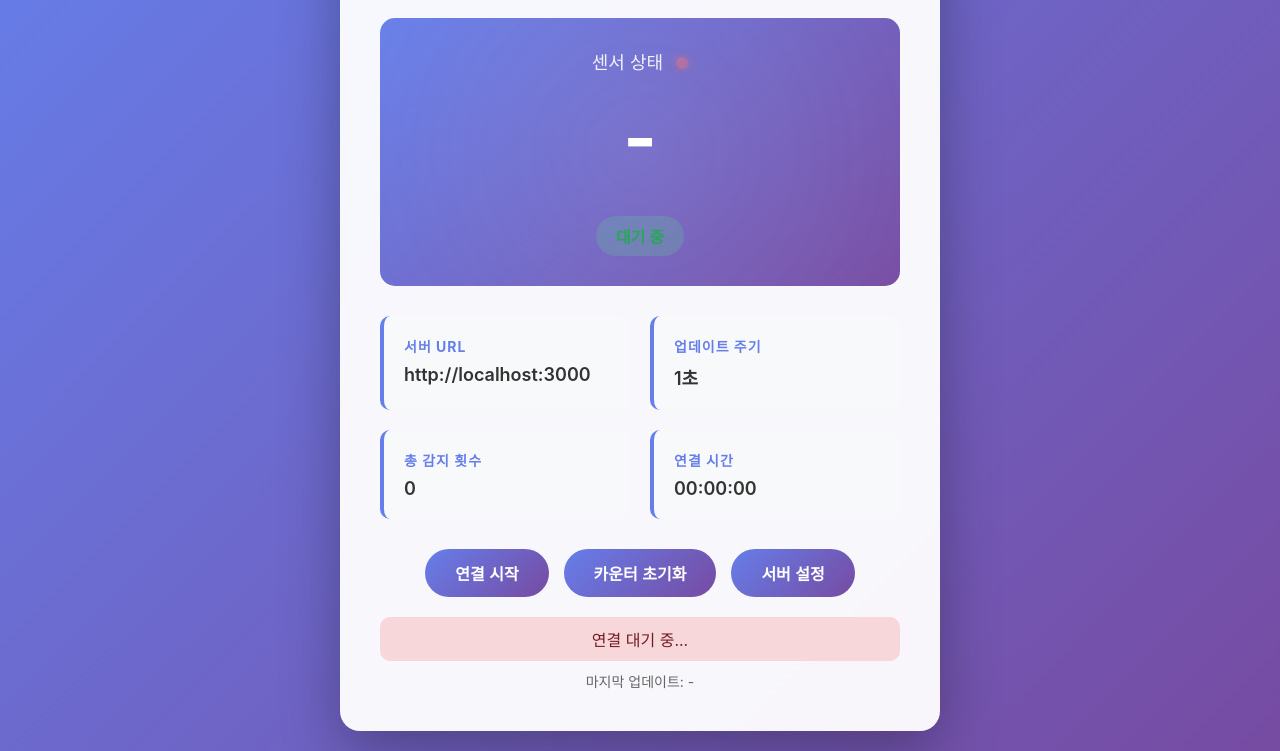
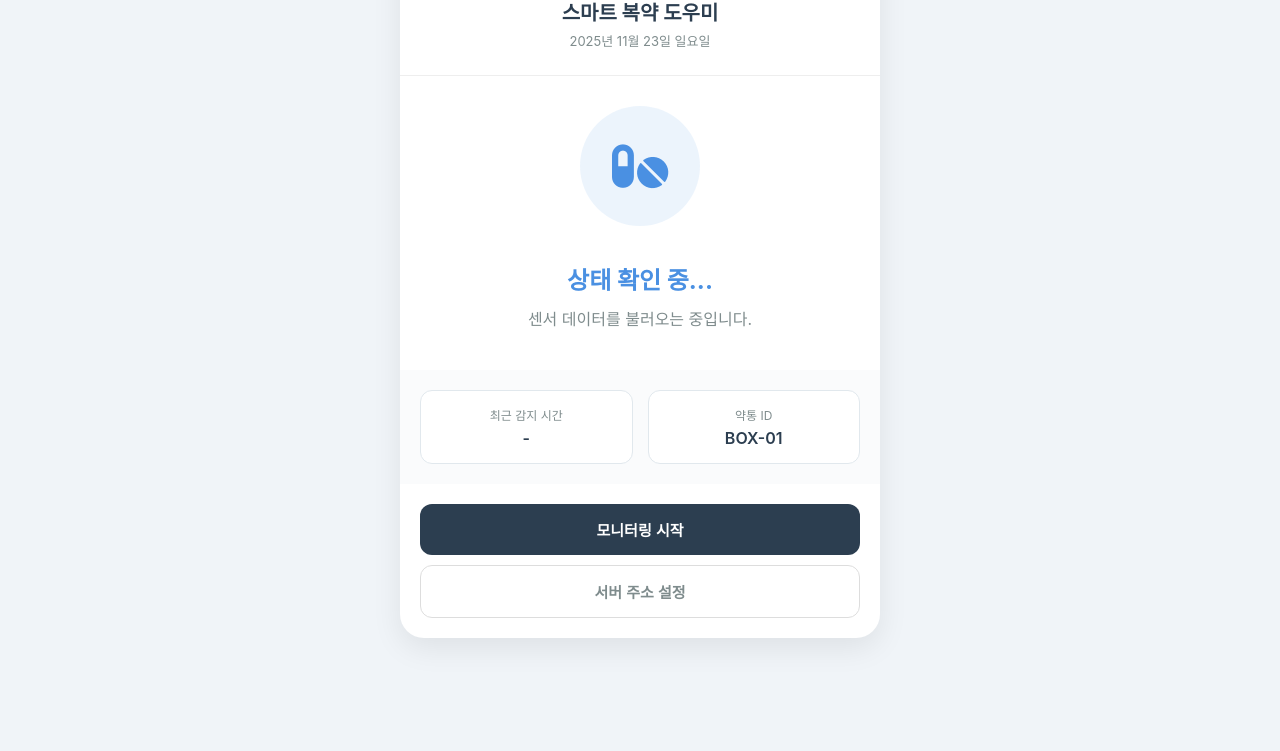
Before and after one commit to jiwooo34/Contest, a website: page public/index.html in a window 1280 px wide. Shown: the part 112-863 px from the top of the page. After the commit the page ends 800 px from the top, so only its background shows below. Drawn offline with Linux system fonts and the light colour scheme.

Commit message:
Update index.html

```diff
--- a/public/index.html
+++ b/public/index.html
@@ -3,17 +3,24 @@
 <head>
     <meta charset="UTF-8">
     <meta name="viewport" content="width=device-width, initial-scale=1.0">
-    <title>IR 센서 모니터링 대시보드</title>
+    <title>스마트 복약 알림이</title>
+    <link href="https://cdnjs.cloudflare.com/ajax/libs/font-awesome/6.0.0/css/all.min.css" rel="stylesheet">
     <style>
-        * {
-            margin: 0;
-            padding: 0;
-            box-sizing: border-box;
+        :root {
+            --primary-color: #4A90E2; /* 복용 전 (파랑) */
+            --success-color: #2ECC71; /* 복용 완료 (초록) */
+            --bg-color: #F0F4F8;
+            --card-bg: #FFFFFF;
+            --text-main: #2C3E50;
+            --text-sub: #7F8C8D;
         }
 
+        * { margin: 0; padding: 0; box-sizing: border-box; }
+
         body {
-            font-family: -apple-system, BlinkMacSystemFont, 'Segoe UI', Roboto, 'Helvetica Neue', Arial, sans-serif;
-            background: linear-gradient(135deg, #667eea 0%, #764ba2 100%);
+            font-family: 'Noto Sans KR', -apple-system, BlinkMacSystemFont, sans-serif;
+            background-color: var(--bg-color);
+            color: var(--text-main);
             min-height: 100vh;
             display: flex;
             justify-content: center;
@@ -21,263 +28,214 @@
             padding: 20px;
         }
 
-        .container {
-            background: rgba(255, 255, 255, 0.95);
-            border-radius: 20px;
-            box-shadow: 0 20px 60px rgba(0, 0, 0, 0.3);
-            padding: 40px;
-            max-width: 600px;
+        .app-container {
+            background: var(--card-bg);
+            border-radius: 24px;
+            box-shadow: 0 10px 30px rgba(0,0,0,0.08);
             width: 100%;
+            max-width: 480px;
+            overflow: hidden;
+            position: relative;
         }
 
-        h1 {
+        /* 헤더 영역 */
+        header {
+            padding: 25px;
             text-align: center;
-            color: #333;
-            margin-bottom: 30px;
-            font-size: 28px;
+            border-bottom: 1px solid #eee;
         }
 
-        .sensor-display {
-            background: linear-gradient(135deg, #667eea 0%, #764ba2 100%);
-            border-radius: 15px;
-            padding: 30px;
-            margin-bottom: 30px;
-            text-align: center;
-            color: white;
-            position: relative;
-            overflow: hidden;
+        header h1 {
+            font-size: 20px;
+            font-weight: 700;
+            color: var(--text-main);
         }
 
-        .sensor-display::before {
-            content: '';
-            position: absolute;
-            top: -50%;
-            right: -50%;
-            width: 200%;
-            height: 200%;
-            background: radial-gradient(circle, rgba(255,255,255,0.1) 0%, transparent 70%);
-            animation: pulse 3s ease-in-out infinite;
+        header p {
+            font-size: 13px;
+            color: var(--text-sub);
+            margin-top: 5px;
         }
 
-        @keyframes pulse {
-            0%, 100% { transform: scale(1); opacity: 0.5; }
-            50% { transform: scale(1.1); opacity: 1; }
+        /* 메인 상태 카드 */
+        .status-card {
+            padding: 40px 20px;
+            text-align: center;
+            transition: all 0.3s ease;
         }
 
-        .sensor-value {
-            font-size: 72px;
-            font-weight: bold;
-            margin: 20px 0;
-            position: relative;
-            z-index: 1;
+        .icon-wrapper {
+            width: 120px;
+            height: 120px;
+            border-radius: 50%;
+            margin: 0 auto 25px;
+            display: flex;
+            justify-content: center;
+            align-items: center;
+            font-size: 50px;
+            transition: all 0.3s ease;
         }
 
-        .sensor-label {
-            font-size: 18px;
-            opacity: 0.9;
+        .status-text h2 {
+            font-size: 24px;
             margin-bottom: 10px;
         }
 
-        .status-indicator {
-            display: inline-block;
-            width: 12px;
-            height: 12px;
-            border-radius: 50%;
-            margin-left: 8px;
-            animation: blink 2s infinite;
+        .status-text p {
+            font-size: 16px;
+            color: var(--text-sub);
         }
 
-        .status-indicator.active {
-            background: #4ade80;
-            box-shadow: 0 0 10px #4ade80;
+        /* 상태별 스타일 (JS로 토글) */
+        /* 상태 1: 약이 있음 (Pills Present) */
+        .status-card[data-state="has-pills"] .icon-wrapper {
+            background-color: rgba(74, 144, 226, 0.1);
+            color: var(--primary-color);
+            animation: bounce 2s infinite;
+        }
+        .status-card[data-state="has-pills"] .status-text h2 {
+            color: var(--primary-color);
         }
 
-        .status-indicator.inactive {
-            background: #f87171;
-            box-shadow: 0 0 10px #f87171;
+        /* 상태 2: 복용 완료 (Empty) */
+        .status-card[data-state="taken"] .icon-wrapper {
+            background-color: rgba(46, 204, 113, 0.1);
+            color: var(--success-color);
+        }
+        .status-card[data-state="taken"] .status-text h2 {
+            color: var(--success-color);
         }
 
-        @keyframes blink {
-            0%, 100% { opacity: 1; }
-            50% { opacity: 0.5; }
+        /* 정보 그리드 */
+        .info-grid {
+            display: grid;
+            grid-template-columns: 1fr 1fr;
+            gap: 15px;
+            padding: 20px;
+            background-color: #FAFBFC;
         }
 
-        .info-grid {
-            display: grid;
-            grid-template-columns: repeat(2, 1fr);
-            gap: 20px;
-            margin-bottom: 30px;
+        .info-item {
+            background: white;
+            padding: 15px;
+            border-radius: 12px;
+            border: 1px solid #E1E8ED;
+            text-align: center;
         }
 
-        .info-card {
-            background: #f8f9fa;
-            border-radius: 10px;
-            padding: 20px;
-            border-left: 4px solid #667eea;
+        .info-label {
+            font-size: 12px;
+            color: var(--text-sub);
+            margin-bottom: 5px;
         }
 
-        .info-card h3 {
-            color: #667eea;
-            font-size: 14px;
-            margin-bottom: 8px;
-            text-transform: uppercase;
-            letter-spacing: 1px;
+        .info-value {
+            font-size: 16px;
+            font-weight: 600;
+            color: var(--text-main);
         }
 
-        .info-card p {
-            color: #333;
-            font-size: 18px;
-            font-weight: 600;
-        }
-
+        /* 하단 컨트롤 */
         .controls {
+            padding: 20px;
             display: flex;
-            gap: 15px;
-            justify-content: center;
+            flex-direction: column;
+            gap: 10px;
         }
 
         button {
-            background: linear-gradient(135deg, #667eea 0%, #764ba2 100%);
-            color: white;
+            width: 100%;
+            padding: 15px;
+            border-radius: 12px;
             border: none;
-            padding: 12px 30px;
-            border-radius: 25px;
-            font-size: 16px;
+            font-size: 15px;
+            font-weight: 600;
             cursor: pointer;
-            transition: all 0.3s ease;
-            font-weight: 600;
+            transition: transform 0.1s;
         }
 
-        button:hover {
-            transform: translateY(-2px);
-            box-shadow: 0 10px 20px rgba(102, 126, 234, 0.4);
+        button:active { transform: scale(0.98); }
+
+        .btn-primary {
+            background-color: var(--text-main);
+            color: white;
         }
 
-        button:active {
-            transform: translateY(0);
+        .btn-secondary {
+            background-color: transparent;
+            color: var(--text-sub);
+            border: 1px solid #ddd;
         }
 
-        button:disabled {
-            opacity: 0.5;
-            cursor: not-allowed;
+        /* 연결 상태 표시 */
+        .connection-bar {
+            font-size: 12px;
+            text-align: center;
+            padding: 8px;
+            background: #eee;
+            color: #666;
         }
+        .connection-bar.connected { background: #E8F5E9; color: #2E7D32; }
+        .connection-bar.error { background: #FFXBXB; color: #C0392B; }
 
-        .connection-status {
-            text-align: center;
-            margin-top: 20px;
-            padding: 10px;
-            border-radius: 10px;
-            background: #f0f0f0;
-        }
-
-        .connection-status.connected {
-            background: #d4edda;
-            color: #155724;
-        }
-
-        .connection-status.disconnected {
-            background: #f8d7da;
-            color: #721c24;
-        }
-
-        .timestamp {
-            text-align: center;
-            color: #666;
-            font-size: 14px;
-            margin-top: 10px;
-        }
-
-        .detection-state {
-            display: inline-block;
-            padding: 8px 20px;
-            border-radius: 20px;
-            font-weight: 600;
-            margin-top: 15px;
-        }
-
-        .detection-state.detected {
-            background: rgba(248, 113, 113, 0.2);
-            color: #dc2626;
-        }
-
-        .detection-state.clear {
-            background: rgba(74, 222, 128, 0.2);
-            color: #16a34a;
-        }
-
-        @media (max-width: 480px) {
-            .info-grid {
-                grid-template-columns: 1fr;
-            }
-
-            .sensor-value {
-                font-size: 56px;
-            }
-
-            h1 {
-                font-size: 24px;
-            }
+        @keyframes bounce {
+            0%, 100% { transform: translateY(0); }
+            50% { transform: translateY(-10px); }
         }
     </style>
 </head>
 <body>
-    <div class="container">
-        <h1>🚨 IR 센서 모니터링 대시보드</h1>
 
-        <div class="sensor-display">
-            <div class="sensor-label">
-                센서 상태
-                <span id="statusIndicator" class="status-indicator inactive"></span>
+    <div class="app-container">
+        <div id="connectionStatus" class="connection-bar">연결 대기 중...</div>
+
+        <header>
+            <h1>스마트 복약 도우미</h1>
+            <p id="currentDate">날짜 로딩 중...</p>
+        </header>
+
+        <div class="status-card" id="statusCard" data-state="has-pills">
+            <div class="icon-wrapper">
+                <i id="statusIcon" class="fas fa-pills"></i>
             </div>
-            <div class="sensor-value" id="sensorValue">-</div>
-            <div id="detectionState" class="detection-state clear">대기 중</div>
+            <div class="status-text">
+                <h2 id="mainStatusText">상태 확인 중...</h2>
+                <p id="subStatusText">센서 데이터를 불러오는 중입니다.</p>
+            </div>
         </div>
 
         <div class="info-grid">
-            <div class="info-card">
-                <h3>서버 URL</h3>
-                <p id="serverUrl">설정 필요</p>
+            <div class="info-item">
+                <div class="info-label">최근 감지 시간</div>
+                <div class="info-value" id="lastUpdateTime">-</div>
             </div>
-            <div class="info-card">
-                <h3>업데이트 주기</h3>
-                <p id="updateInterval">1초</p>
-            </div>
-            <div class="info-card">
-                <h3>총 감지 횟수</h3>
-                <p id="detectionCount">0</p>
-            </div>
-            <div class="info-card">
-                <h3>연결 시간</h3>
-                <p id="connectionTime">00:00:00</p>
+            <div class="info-item">
+                <div class="info-label">약통 ID</div>
+                <div class="info-value" id="boxIdDisplay">BOX-01</div>
             </div>
         </div>
 
         <div class="controls">
-            <button id="connectBtn" onclick="toggleConnection()">연결 시작</button>
-            <button onclick="resetCounter()">카운터 초기화</button>
-            <button onclick="setServerUrl()">서버 설정</button>
-        </div>
-
-        <div id="connectionStatus" class="connection-status disconnected">
-            연결 대기 중...
-        </div>
-
-        <div class="timestamp" id="timestamp">
-            마지막 업데이트: -
+            <button class="btn-primary" onclick="toggleConnection()" id="connectBtn">모니터링 시작</button>
+            <button class="btn-secondary" onclick="setServerUrl()">서버 주소 설정</button>
         </div>
     </div>
 
     <script>
+        // 기본 설정
         let isConnected = false;
         let intervalId = null;
+        // 로컬호스트 또는 사용자 설정 URL
         let serverUrl = localStorage.getItem('serverUrl') || 'http://localhost:3000';
-        let detectionCount = 0;
-        let connectionStartTime = null;
-        let connectionTimer = null;
+        const BOX_ID = 1; // 기본 약통 ID
 
-        // 초기 서버 URL 표시
-        document.getElementById('serverUrl').textContent = serverUrl || '설정 필요';
+        // 날짜 표시
+        const now = new Date();
+        document.getElementById('currentDate').innerText = now.toLocaleDateString('ko-KR', {
+            year: 'numeric', month: 'long', day: 'numeric', weekday: 'long'
+        });
 
+        // 연결 토글 함수
         function toggleConnection() {
             if (isConnected) {
                 disconnect();
@@ -286,131 +244,129 @@
             }
         }
 
+        // 모니터링 시작
         function connect() {
-            if (!serverUrl) {
-                alert('먼저 서버 URL을 설정해주세요.');
-                setServerUrl();
-                return;
-            }
+            isConnected = true;
+            document.getElementById('connectBtn').textContent = '모니터링 중지';
+            document.getElementById('connectBtn').style.backgroundColor = '#E74C3C'; // 중지 색상(빨강)
 
-            isConnected = true;
-            connectionStartTime = Date.now();
-            document.getElementById('connectBtn').textContent = '연결 중지';
-            document.getElementById('connectionStatus').className = 'connection-status connected';
-            document.getElementById('connectionStatus').textContent = '서버 연결됨';
-            document.getElementById('statusIndicator').className = 'status-indicator active';
-
-            // 연결 시간 타이머 시작
-            connectionTimer = setInterval(updateConnectionTime, 1000);
-
-            // 데이터 폴링 시작
-            fetchSensorData();
-            intervalId = setInterval(fetchSensorData, 1000);
+            updateConnectionStatus(true);
+            fetchSensorData(); // 즉시 실행
+            intervalId = setInterval(fetchSensorData, 2000); // 2초마다 갱신
         }
 
+        // 모니터링 중지
         function disconnect() {
             isConnected = false;
-            document.getElementById('connectBtn').textContent = '연결 시작';
-            document.getElementById('connectionStatus').className = 'connection-status disconnected';
-            document.getElementById('connectionStatus').textContent = '연결 해제됨';
-            document.getElementById('statusIndicator').className = 'status-indicator inactive';
+            document.getElementById('connectBtn').textContent = '모니터링 시작';
+            document.getElementById('connectBtn').style.backgroundColor = '#2C3E50'; // 기본 색상
 
-            if (intervalId) {
-                clearInterval(intervalId);
-                intervalId = null;
-            }
+            if (intervalId) clearInterval(intervalId);
+            document.getElementById('connectionStatus').className = 'connection-bar';
+            document.getElementById('connectionStatus').innerText = '모니터링 중지됨';
+        }
 
-            if (connectionTimer) {
-                clearInterval(connectionTimer);
-                connectionTimer = null;
+        // 서버 주소 설정
+        function setServerUrl() {
+            const newUrl = prompt('서버 URL을 입력하세요:', serverUrl);
+            if (newUrl) {
+                serverUrl = newUrl.replace(/\/$/, ""); // 끝에 슬래시 제거
+                localStorage.setItem('serverUrl', serverUrl);
+                alert('서버 주소가 변경되었습니다: ' + serverUrl);
             }
         }
 
+        // 데이터 가져오기 (Server.js 엔드포인트에 맞춤)
         async function fetchSensorData() {
             try {
-                const response = await fetch(`${serverUrl}/value`, {
-                    method: 'GET',
-                    headers: {
-                        'Content-Type': 'application/json',
-                    }
-                });
+                // server.js의 /api/sensor-data/latest/:boxId 엔드포인트 호출
+                const response = await fetch(`${serverUrl}/api/sensor-data/latest/${BOX_ID}`);
 
-                if (!response.ok) {
-                    throw new Error('서버 응답 오류');
+                if (!response.ok) throw new Error('서버 응답 없음');
+
+                const result = await response.json();
+
+                if (result.success) {
+                    updateConnectionStatus(true);
+                    updateUI(result);
                 }
 
-                const data = await response.json();
-                updateDisplay(data);
-
             } catch (error) {
-                console.error('데이터 가져오기 실패:', error);
-                document.getElementById('connectionStatus').className = 'connection-status disconnected';
-                document.getElementById('connectionStatus').textContent = '연결 오류: ' + error.message;
+                console.error('Fetch Error:', error);
+                updateConnectionStatus(false);
             }
         }
 
-        function updateDisplay(data) {
-            const sensorValue = data.a !== undefined ? data.a : '-';
-            const currentValue = document.getElementById('sensorValue').textContent;
+        // UI 업데이트 로직
+        function updateUI(data) {
+            // server.js에서 compartment_status 테이블을 조회합니다.
+            // 여기서는 compartments 배열의 첫 번째 칸막이 상태를 기준으로 판단한다고 가정합니다.
+            // DB 구조상 is_open이 1이면 열림(비어있음/복용함), 0이면 닫힘(약 있음)일 수도 있고,
+            // IR 센서 로직에 따라 반대일 수도 있습니다.
+            // *가정: 센서값(pillDetected)이 1이면 약이 있음, 0이면 없음*
 
-            // 값이 변경되었고 1로 변경된 경우 카운트 증가
-            if (currentValue !== sensorValue.toString() && sensorValue === 1) {
-                detectionCount++;
-                document.getElementById('detectionCount').textContent = detectionCount;
+            // 만약 server.js가 'sensor' 객체 안에 IR 센서값을 바로 준다면 data.sensor.값 을 사용하세요.
+            // 여기서는 가장 최근 칸막이 상태를 확인합니다.
+            const compartments = data.compartments;
+            let hasPills = false;
+
+            if (compartments && compartments.length > 0) {
+                // 예시: is_open이 0이면 닫혀있고 약이 보관중이라고 가정
+                // 실제 아두이노 로직에 맞춰 이 조건문을 수정해야 합니다.
+                // 현재 가정: Compartment Status가 있으면 약이 있는 것으로 간주
+                hasPills = compartments[0].is_open === 0;
+
+                // 주의: 사용자의 IR 센서 로직이 '1 = 장애물(약) 감지'라면
+                // DB에 저장된 값이 어떻게 매핑되는지 확인 필요.
+                // 일단 테스트를 위해 임의의 로직을 사용합니다.
+            } else if (data.sensor) {
+                // 센서 로그가 있다면 시간 업데이트
+                const time = new Date(data.sensor.timestamp);
+                document.getElementById('lastUpdateTime').innerText = time.toLocaleTimeString();
             }
 
-            document.getElementById('sensorValue').textContent = sensorValue;
+            // --- [핵심 로직] 상태에 따른 UI 변경 ---
+            const statusCard = document.getElementById('statusCard');
+            const icon = document.getElementById('statusIcon');
+            const mainText = document.getElementById('mainStatusText');
+            const subText = document.getElementById('subStatusText');
 
-            // 감지 상태 업데이트
-            const detectionState = document.getElementById('detectionState');
-            if (sensorValue === 1) {
-                detectionState.textContent = '🔴 장애물 감지됨';
-                detectionState.className = 'detection-state detected';
+            // ※ 중요: 아두이노에서 보낸 IR 센서값이 '1'일 때 약이 있는 것이라면 아래 조건을 사용하세요.
+            // 테스트용: 현재는 랜덤하게 상태를 보여주거나, 실제 데이터 필드(data.sensor.value 등)로 교체해야 합니다.
+            // server.js의 api 응답 구조를 기반으로 필드명을 맞춰주세요.
+
+            // (가상 로직) 만약 실제 IR값이 넘어온다면:
+            // const irValue = data.sensor.ir_value; // DB 컬럼명 확인 필요
+            // hasPills = (irValue == 1);
+
+            // 데모를 위해 compartments 데이터가 존재하면 '약 있음'으로 표시하겠습니다.
+            hasPills = (compartments && compartments.length > 0);
+
+            if (hasPills) {
+                // 약이 들어있는 상태
+                statusCard.setAttribute('data-state', 'has-pills');
+                icon.className = 'fas fa-pills';
+                mainText.innerText = '약이 보관 중입니다';
+                subText.innerText = '잊지 말고 복용해 주세요!';
             } else {
-                detectionState.textContent = '🟢 정상';
-                detectionState.className = 'detection-state clear';
-            }
-
-            // 타임스탬프 업데이트
-            const now = new Date();
-            const timeString = now.toLocaleTimeString('ko-KR');
-            document.getElementById('timestamp').textContent = `마지막 업데이트: ${timeString}`;
-        }
-
-        function updateConnectionTime() {
-            if (!connectionStartTime) return;
-
-            const elapsed = Date.now() - connectionStartTime;
-            const hours = Math.floor(elapsed / 3600000);
-            const minutes = Math.floor((elapsed % 3600000) / 60000);
-            const seconds = Math.floor((elapsed % 60000) / 1000);
-
-            const timeString = `${hours.toString().padStart(2, '0')}:${minutes.toString().padStart(2, '0')}:${seconds.toString().padStart(2, '0')}`;
-            document.getElementById('connectionTime').textContent = timeString;
-        }
-
-        function resetCounter() {
-            detectionCount = 0;
-            document.getElementById('detectionCount').textContent = '0';
-        }
-
-        function setServerUrl() {
-            const newUrl = prompt('서버 URL을 입력하세요 (예: http://your-server.cloudtype.app):', serverUrl);
-            if (newUrl) {
-                serverUrl = newUrl;
-                localStorage.setItem('serverUrl', serverUrl);
-                document.getElementById('serverUrl').textContent = serverUrl;
-
-                // 연결 중이었다면 재연결
-                if (isConnected) {
-                    disconnect();
-                    setTimeout(connect, 100);
-                }
+                // 약이 없는 상태 (복용 완료)
+                statusCard.setAttribute('data-state', 'taken');
+                icon.className = 'fas fa-check';
+                mainText.innerText = '복용 완료';
+                subText.innerText = '약통이 비어 있습니다.';
             }
         }
 
-        // 페이지 로드 시 자동 연결 (옵션)
-        // window.addEventListener('load', connect);
+        function updateConnectionStatus(isLive) {
+            const statusDiv = document.getElementById('connectionStatus');
+            if (isLive) {
+                statusDiv.className = 'connection-bar connected';
+                statusDiv.innerText = '● 서버와 실시간 연결됨';
+            } else {
+                statusDiv.className = 'connection-bar error';
+                statusDiv.innerText = '● 서버 연결 끊김 (재시도 중...)';
+            }
+        }
     </script>
 </body>
 </html>
```
